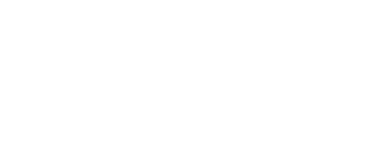
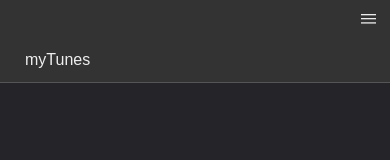
Before and after one commit to JordanDickow/mytunes, a plain HTML site: page index.html in a window 390 px wide. Drawn offline with nearby package versions, Linux system fonts and the light colour scheme.

Commit message:
added black nav and body background to app     - made application responsive with mobile devices.

```diff
--- a/css/style.css
+++ b/css/style.css
@@ -0,0 +1,99 @@
+@import url('https://fonts.googleapis.com/css?family=PT+Sans|Roboto+Slab&display=swap');
+
+body {
+  font-family: 'PT Sans Narrow', sans-serif;
+  background-color: #252529;
+  margin: 0;
+  color: #ffffff;
+  line-height: 1.6;
+}
+nav {
+  height: 40px;
+  width: 100%;
+  background-color: #333;
+  color: #eee;
+  position: fixed;
+}
+nav ul {
+  padding: 0;
+  margin: 0;
+}
+nav li {
+  display: inline;
+  float: left;
+}
+nav a {
+  display: inline-block;
+  width: 100px;
+  text-align: center;
+  text-decoration: none;
+  padding: 10px 0;
+  color: #eee;
+  text-decoration: none;
+}
+nav li:hover {
+  background-color: #444;
+}
+nav a#openup {
+  display: none;
+}
+
+@media screen and (max-width: 580px) {
+  nav {
+    height: auto;
+    border-bottom: 0;
+  }
+  nav ul {
+    display: none;
+    height: auto;
+  }
+  nav li {
+    width: 100%;
+    float: left;
+    position: relative;
+  }
+  nav a {
+    text-align: left;
+    width: 100%;
+    text-indent: 25px;
+    background: #333;
+    border-bottom: 1px solid #555;
+  }
+  nav a:hover {
+    background: #444;
+  }
+  nav a#openup:after {
+    content: "|||";
+    transform: rotate(-90deg);
+    -ms-transform: rotate(-90deg);
+    /* IE 9 */
+    -webkit-transform: rotate(-90deg);
+    /* Safari and Chrome */
+    width: 30px;
+    height: 30px;
+    display: inline-block;
+    position: absolute;
+    right: 5px;
+    top: 20px;
+  }
+  nav a#openup {
+    display: block;
+    background-color: #333;
+    width: 100%;
+    position: relative;
+  }
+}
+.cf:before, .cf:after {
+  content: "";
+  display: table;
+}
+
+.cf:after {
+  clear: both;
+}
+
+.cf {
+  zoom: 1;
+}
+
+/* For IE 6/7 (trigger hasLayout) */
--- a/index.html
+++ b/index.html
@@ -6,9 +6,41 @@
          <meta http-equiv="X-UA-Compatible" content="ie=edge">
          <link rel="stylesheet" href="css/style.css">
         <link href="https://fonts.googleapis.com/css?family=Roboto+Slab&display=swap" rel="stylesheet">
-         <title>Welcome to MyTunnes</title>
+         <title>Welcome to MyTunes</title>
      </head>
      <body>
+         <!-- Show Case and Nav -->
+         <div id="showcase">
+             <header>
+                 <nav class='cf'>
+                     <li>
+                         <a href="#showcase">myTunes</a>
+                     </li>
+  <ul class='cf'>
+    <li>
+      <a href='#'>Overview</a>
+    </li>
+    <li>
+      <a href='#music'>Music</a>
+    </li>
+    <li>
+      <a href='#video'>Video</a>
+    </li>
+    <li>
+      <a href='#gift-cards'>Gift Cards</a>
+    </li>
+  </ul>
+  <a href='#' id='openup'>myTunes</a>
+</nav>
+             </header>
+         </div>
+         <!-- Music Library -->
+         <!-- Video Section -->
+         <!-- Entertainment -->
+         <!-- Gift Card -->
 
+         <script src="https://code.jquery.com/jquery-3.3.1.min.js" integrity="sha256-FgpCb/KJQlLNfOu91ta32o/NMZxltwRo8QtmkMRdAu8="
+           crossorigin="anonymous"></script>
+         <script src="js/main.js"></script>
      </body>
  </html>
--- /dev/null
+++ b/js/main.js
@@ -0,0 +1,21 @@
+//  Responsive Nav
+$(function() {
+	menu = $('nav ul');
+
+  $('#openup').on('click', function(e) {
+    e.preventDefault(); menu.slideToggle();
+  });
+
+  $(window).resize(function(){
+    var w = $(this).width(); if(w > 480 && menu.is(':hidden')) {
+      menu.removeAttr('style');
+    }
+  });
+
+  $('nav li').on('click', function(e) {
+    var w = $(window).width(); if(w < 480 ) {
+      menu.slideToggle();
+    }
+  });
+  $('.open-menu').height($(window).height());
+});
```
